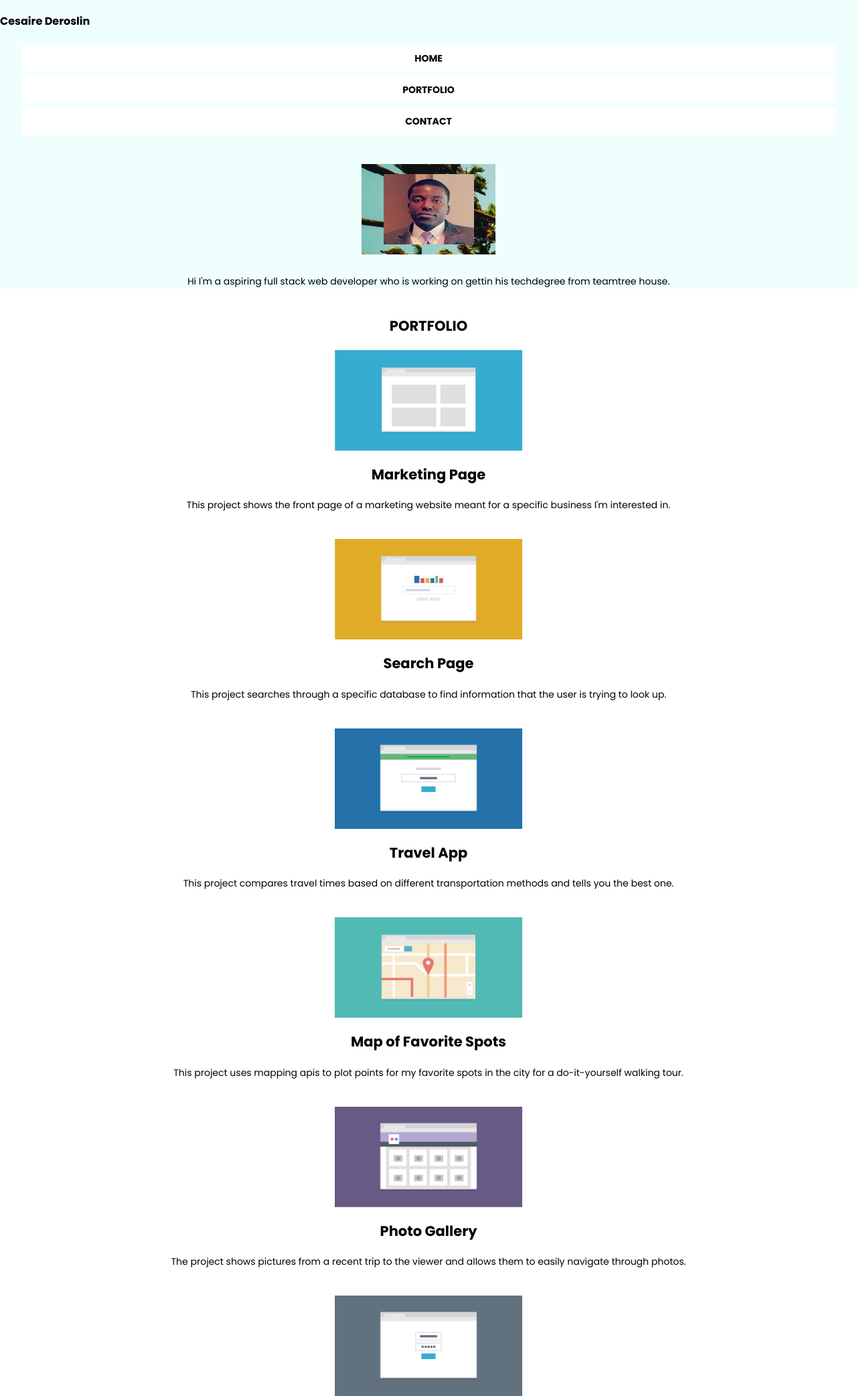
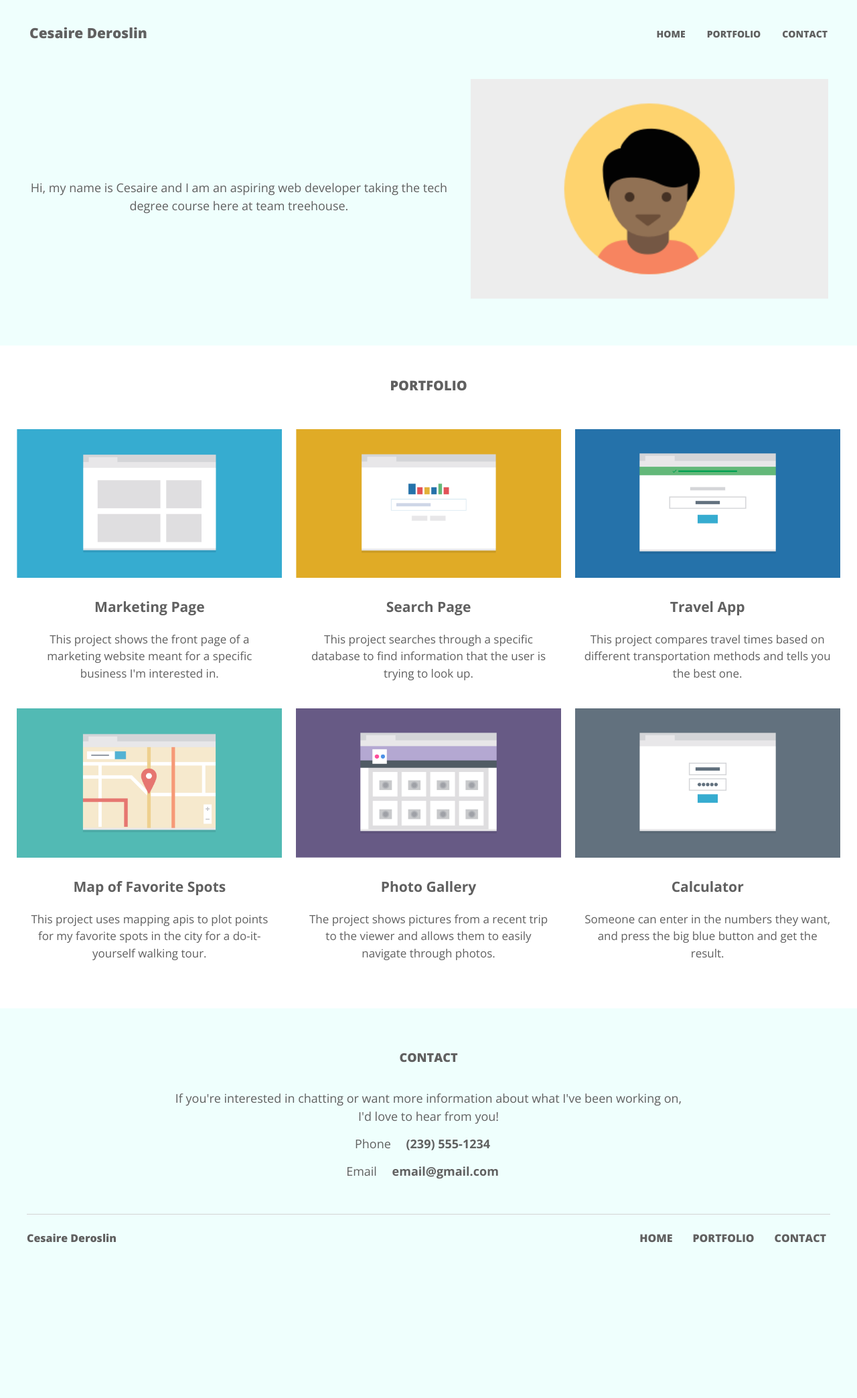
Before and after one commit to Cderoslin/responsive-project, a plain HTML site: page index.html in a window 1280 px wide. Shown: the top 2088 px of the page at 67% size. After the commit the page ends 1918 px from the top, so only its background shows below. Drawn offline with nearby package versions, Linux system fonts and the light colour scheme.

Commit message:
final updates

```diff
--- /dev/null
+++ b/css/styles.css
@@ -0,0 +1,292 @@
+* {
+	box-sizing: border-box;
+	margin: 0;
+	padding: 0;
+}
+
+body {
+	font-family: 'Open Sans', sans-serif;
+	text-align: center;
+	line-height: 1.5;
+	font-size: 18px;
+	color: rgb(96, 96, 96);
+	background-color: #effffd;
+}
+
+.main-nav .container {
+	display: flex;
+	flex-direction: column;
+	justify-content: space-between;
+	align-items: center;
+	height: 100%;
+}
+
+ul {
+	list-style-type: none;
+}
+
+.main-nav ul a {
+	text-decoration: none;
+	font-weight: 702;
+	text-transform: uppercase;
+	padding: 3px 0px;
+	font-size: 16px;
+	color: rgb(96, 96, 96);
+}
+
+.main-nav .name {
+	font-size: 1.75rem;
+	font-weight: 702;
+	padding: 1.29rem 0px;
+}
+
+.main-nav li {
+	margin: 6px;
+	padding: 10px 10px;
+}
+
+.nav {
+	margin-bottom: 55px;
+}
+
+.header img {
+	max-width: 65%;
+	height: auto;
+	margin-bottom: 25px;
+}
+
+.header-item {
+	text-align: center;
+}
+
+section {
+	background-color: white;
+	margin-top: 45px;
+	padding-top: 45px;
+	margin-bottom: 45px;
+	padding-bottom: 50px;
+}
+
+.container h2 {
+	text-transform: uppercase;
+	font-weight: 702;
+	font-size: 16px;
+	padding-bottom: 30px;
+}
+
+section img {
+	max-width: 95%;
+	margin: 20px 0 20px;
+}
+
+section p {
+	font-size: 17px;
+	text-align: center;
+	padding: 20px;
+}
+
+.contact-container h2 {
+	font-weight: 702;
+	text-transform: uppercase;
+	padding: 15px 0 20px 0;
+	font-size: 18px;
+}
+
+.contact-container p {
+	font-size: 16px;
+	padding: 5px 18px;
+	margin-top: 14px;
+}
+
+.contact-container .p-number {
+	padding: 25px 18px 5px;
+	font-weight: 700;
+}
+
+.contact-container .email {
+	padding: 10px 18px 25px;
+	font-weight: 700;
+}
+
+.bottom-nav .bottom-container {
+	display: flex;
+	justify-content: space-between;
+	align-items: center;
+	border-top: solid lightgrey 1px;
+	margin: 50px 10px 0px;
+	padding-top: 25px;
+	padding-bottom: 25px;
+}
+
+.bottom-nav .name {
+	font-size: 16px;
+	font-weight: 702;
+}
+
+.bottom-nav a {
+	text-decoration: none;
+	font-weight: 702;
+	font-size: 14px;
+	text-transform: uppercase;
+	color: rgb(96, 96, 96);
+}
+
+@media screen and (max-width: 768px) {
+	.bottom-nav2 {
+		display: none;
+	}
+
+	.main-nav li {
+		background-color: white;
+		display: flex;
+		justify-content: center;
+		align-items: center;
+		margin: 3px;
+		padding: 10px 10px;
+		width: 95vw;
+	}
+}
+
+@media screen and (max-width: 768px) {
+	.bottom-nav2 {
+		display: none;
+	}
+}
+
+@media screen and (min-width: 768px) {
+	nav .nav {
+		display: flex;
+		flex-direction: row;
+	}
+
+	header .header-img {
+		display: flex;
+		justify-content: space-between;
+		align-items: center;
+		margin-right: 20px;
+		margin-left: 20px;
+	}
+
+	.header img {
+		order: 2;
+	}
+
+	.header img {
+		width: 68%;
+	}
+
+	section {
+		padding-left: 15px;
+		padding-right: 15px;
+	}
+
+	section .boxes {
+		display: flex;
+		flex-direction: row;
+		flex-wrap: wrap;
+		width: 100%;
+	}
+
+	.box {
+		flex: 50%;
+	}
+
+	.contact-container p {
+		padding: 5px 18px;
+		margin: 14px 115px 0px;
+		font-size: 18px;
+	}
+
+	.bottom-nav {
+		display: none;
+	}
+
+	.bottom-nav2 ul a {
+		text-decoration: none;
+		font-weight: 702;
+		text-transform: uppercase;
+		padding-left: 30px;
+		font-size: 16px;
+		color: rgb(96, 96, 96);
+	}
+
+	.bottom-nav2 .bottom-container {
+		display: flex;
+		justify-content: space-between;
+		align-items: center;
+		border-top: solid lightgrey 1px;
+		margin: 50px 10px 0px;
+		padding-top: 15px;
+		padding-bottom: 50px;
+	}
+
+	.bottom-nav2 .list-nav {
+		display: flex;
+		justify-content: center;
+		align-items: center;
+		margin: 6px;
+	}
+
+	.bottom-nav2 .name {
+		font-size: 16px;
+		font-weight: 702;
+	}
+}
+
+@media screen and (min-width: 1024px) {
+	.main-nav .container {
+		display: flex;
+		justify-content: space-between;
+		flex-direction: row;
+		align-items: center;
+		height: 100%;
+		margin: 20px 28px 38px 44px;
+	}
+
+	.main-nav ul {
+		display: flex;
+	}
+
+	.main-nav .name {
+		padding: 0px;
+		font-size: 21px;
+	}
+
+	.nav {
+		height: 3.75rem;
+		margin: 0px;
+	}
+
+	.main-nav ul a {
+		font-size: 14px;
+	}
+
+	header .header-img {
+		margin-left: 43px;
+		margin-right: 43px;
+		gap: 2rem;
+	}
+
+	section .boxes {
+		display: flex;
+		flex-direction: row;
+		flex-wrap: wrap;
+		width: 100%;
+	}
+
+	.box {
+		flex: 33.33%;
+	}
+
+	.contact-container p {
+		padding: 0px 145px;
+	}
+
+	.container h2 {
+		font-size: 20px;
+	}
+
+	.bottom-nav2 .bottom-container {
+		margin: 50px 40px 0px;
+	}
+}
--- a/index.html
+++ b/index.html
@@ -3,100 +3,147 @@
 <head>
     <meta charset="UTF-8">
     <meta http-equiv="X-UA-Compatible" content="IE=edge">
-    <meta name="viewport" content="width=device-width, initial-scale=1.0">
-    <title>Document</title>
-    <!-- <link rel="stylesheet" href="css/style.css"> -->
-    <link rel="stylesheet" href="css/style2.css">
-    <!-- <link rel="stylesheet" href="css/normalize.css"> -->
+    <meta name="viewport" content="width=<device-width>, initial-scale=1.0">
+    <title>Cesaire</title>
+    <link rel="stylesheet" href="css/styles.css">
+    <link rel="preconnect" href="https://fonts.googleapis.com">
+<link rel="preconnect" href="https://fonts.gstatic.com" crossorigin>
+<link href="https://fonts.googleapis.com/css2?family=Open+Sans:ital,wght@0,300;0,400;0,500;0,600;0,700;0,800;1,800&display=swap" rel="stylesheet">
+<link rel="preconnect" href="https://fonts.googleapis.com">
+<link rel="preconnect" href="https://fonts.gstatic.com" crossorigin>
 </head>
 <body>
-    <nav class="main-nav">
+    <nav id="top" class="main-nav">
         <div class="container">
             <div class="name">Cesaire Deroslin</div>
             <ul class="nav">
-                    <div class="list">
                     <li>
-                            <a href="#">HOME</a>
-                        </li>
-                    </div>
-                        <li>
-                            <a href="#">PORTFOLIO</a>
+                        <a href="">home</a>
                     </li>
                     <li>
-                            <a href="#">CONTACT</a>
+                        <a href="">portfolio</a>
+                    </li>
+                    <li>
+                        <a href="#contact">contact</a>
                     </li>
             </ul>
         </div>
     </nav>
     <header class="header">
         <div class="container">
-        <div class="head-img">
-                <img src="../images/me.png" alt="Image of Cesaire Deroslin">
-        </div>
-        <div class="item">
-            <p>Hi I'm a aspiring full stack web developer who is working on gettin his techdegree from teamtree house.</p>
-        </div>
+            <div class="header-img">
+                <img src="images/responsive-layout-profile.png" alt="profile picture">
+                <p>
+                    Hi, my name is Cesaire and I am an aspiring
+                    web developer taking the tech degree course
+                    here at team treehouse.
+                </p>
         </div>
     </header>
 
     <section>
         <div class="container">
-                <h1>PORTFOLIO</h1>
+            <h2>Portfolio</h2>
             <div class="boxes">
                 <div class="box item1">
-                        <img src="../images/portfolio-1.png" alt="">
-                        <h2>Marketing Page</h2>
-                        <p>This project shows the front page of a marketing website meant for a specific business I'm interested in.</p>
+                    <img src="images/portfolio-1.png" alt="">
+                    <h3>Marketing Page</h3>
+                    <p>
+                        This project shows the front page of a
+                        marketing website meant for a specific
+                        business I'm interested in.
+                    </p>
                 </div>
                 <div class="box item2">
-                        <img src="../images/portfolio-2.png" alt="">
-                        <h2>Search Page</h2>
-                        <p>This project searches through a specific database to find information that the user is trying to look up.</p>
+                    <img src="images/portfolio-2.png" alt="">
+                    <h3>Search Page</h3>
+                    <p>
+                        This project searches through a specific
+                        database to find information that the
+                        user is trying to look up.
+                    </p>
                 </div>
                 <div class="box item3">
-                        <img src="../images/portfolio-3.png" alt="">
-                        <h2>Travel App</h2>
-                        <p>This project compares travel times based on different transportation methods and tells you the best one.</p>
+                    <img src="images/portfolio-3.png" alt="">
+                    <h3>Travel App</h3>
+                    <p>
+                        This project compares travel times
+                        based on different transportation
+                        methods and tells you the best one.
+                    </p>
+                </div>
+                <div class="box item4">
+                    <img src="images/portfolio-4.png" alt="">
+                    <h3>Map of Favorite Spots</h3>
+                    <p>
+                        This project uses mapping apis to plot
+                        points for my favorite spots in the city
+                        for a do-it-yourself walking tour.
+                    </p>
+                </div>
+                <div class="box item5">
+                    <img src="images/portfolio-5.png" alt="">
+                    <h3>Photo Gallery</h3>
+                    <p>
+                        The project shows pictures from a
+                        recent trip to the viewer and allows
+                        them to easily navigate through photos.
+                    </p>
+                </div>
+                <div class="box item6">
+                    <img src="images/portfolio-6.png" alt="">
+                    <h3>Calculator</h3>
+                    <p>
+                        Someone can enter in the numbers
+                        they want, and press the big blue
+                        button and get the result.
+                    </p>
                 </div>
             </div>
-
-                <div class="boxes">
-                    <div class="box item4">
-                        <img src="../images/portfolio-4.png" alt="">
-                        <h2>Map of Favorite Spots</h2>
-                        <p>This project uses mapping apis to plot points for my favorite spots in the city for a do-it-yourself walking tour.</p>
-                    </div>
-                    <div class="box item5">
-                        <img src="../images/portfolio-5.png" alt="">
-                        <h2>Photo Gallery</h2>
-                        <p>The project shows pictures from a recent trip to the viewer and allows them to easily navigate through photos.</p>
-                    </div>
-                    <div class="box item6">
-                        <img src="../images/portfolio-6.png" alt="">
-                        <h2>Calculator</h2>
-                        <p>Someone can enter in the numbers they want, and press the big blue button and get the result.</p>
-                    </div>
-                </div>
-
         </div>
     </section>
-        <footer>
-            <div class="footer">
-                <h2>CONTACT</h2>
-                <p>If you're interested in chatting or want more inforamtion about what I've been working on, I'd love to hear from you!</p>
-                <p style="padding-bottom: 15px;">Phone: <b>239 555 5555</b> </p>
-                <p style="padding-top: 0px;" >Email: <b>cderoslin@gmail.com</b></p>
+    <div class="contact-container">
+        <h2>contact</h2>
+        <p>
+            If you're interested in chatting or want
+            more information about what I've been
+            working on, I'd love to hear from you!
+        </p>
+        <p> Phone <span class="p-number"> (239) 555-1234 </span></p>
+        <p> Email <span class="email"> email@gmail.com </span></p>
     </div>
-        </footer>
-
-    <nav class="second nav">
-        <div class="container">
-                <div class="name">
-                    Cesaire Deroslin
+    <nav id="botton-nav" class="bottom-nav">
+        <div class="bottom-container">
+            <div class="name">Cesaire Deroslin</div>
+            <ul class="list-nav">
+                <div class="bottom-list">
+                    <li>
+                        <a href="#top">back to top</a>
+                    </li>
                 </div>
-                <div class="nav">
-                    <a href="#">BACK TO TOP</a>
+            </ul>
         </div>
+    </nav>
+    <nav class="bottom-nav2">
+        <div class="bottom-container">
+            <div class="name">Cesaire Deroslin</div>
+            <ul class="list-nav">
+                <div class="bottom-list">
+                    <li>
+                        <a href="#">home</a>
+                    </li>
+                </div>
+                <div class="bottom-list">
+                    <li>
+                        <a href="">portfolio</a>
+                    </li>
+                </div>
+                <div class="bottom-list">
+                    <li id="contact">
+                        <a href="#">contact</a>
+                    </li>
+                </div>
+            </ul>
         </div>
     </nav>
 </body>
```
Lines whose indentation alone changed are shown as unchanged.
